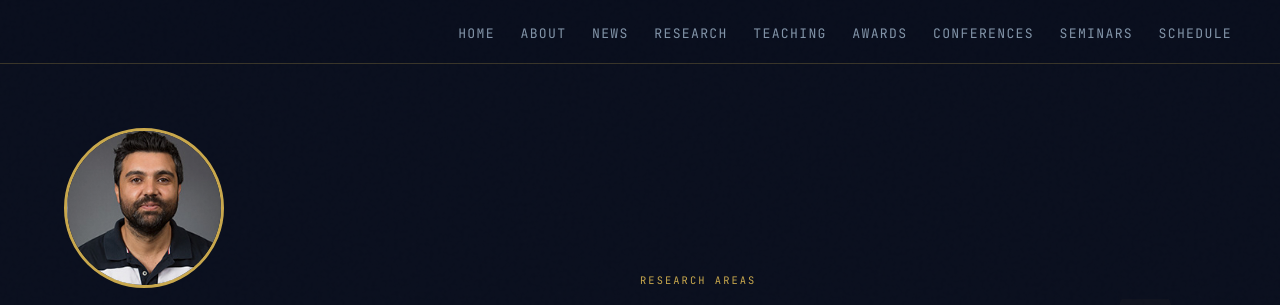
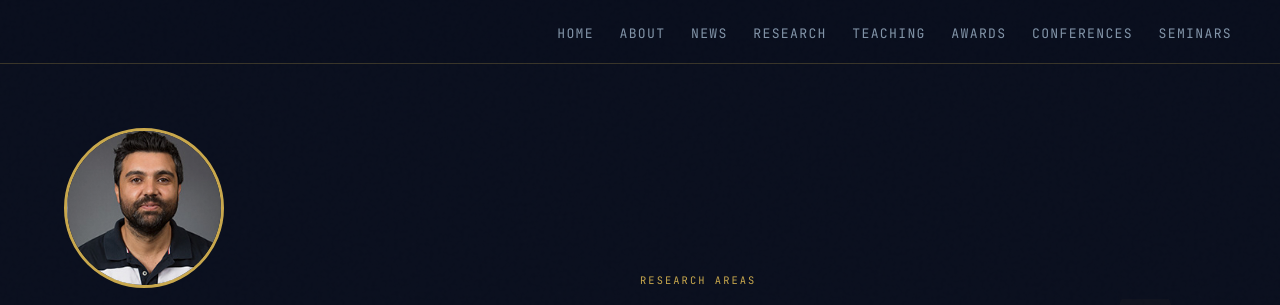
Before and after one commit to drozkanozturk/drozkanozturk.github.io, a plain HTML site: page index.html in a window 1280 px wide. Shown: the top 305 px of the page. Drawn offline with nearby package versions, Linux system fonts and the light colour scheme.

Commit message:
Update index.html

```diff
--- a/index.html
+++ b/index.html
@@ -320,7 +320,6 @@
     <li><a href="#awards">Awards</a></li>
     <li><a href="#conferences">Conferences</a></li>
     <li><a href="#seminars">Seminars</a></li>
-    <li><a href="schedule.html">Schedule</a></li>
   </ul>
 </nav>
 
```
